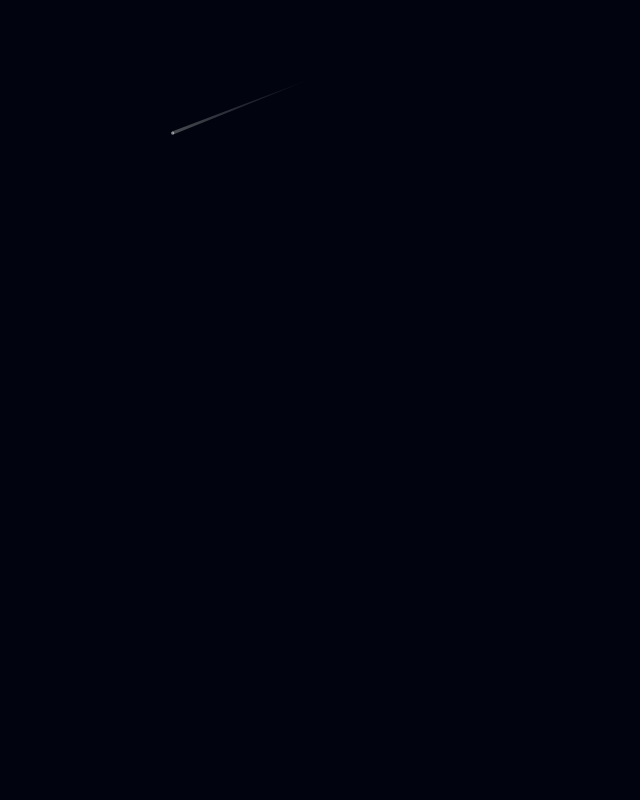
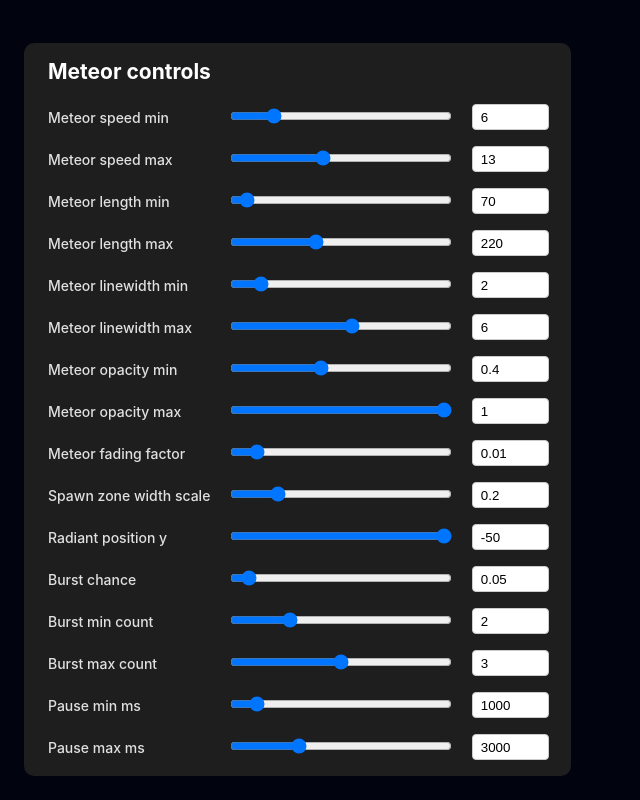
Before and after one commit to ImadSaddik/MeteorShowerEffect, a Vue app: page / in a window 1280 px wide. Shown: the whole page, without its empty margins (0-640 px from the left). Built offline with nearby package versions, Linux system fonts and the light colour scheme.

Commit message:
Added a control panel to the app to control the constants

```diff
--- /dev/null
+++ b/src/components/MeteorControlPanel.vue
@@ -0,0 +1,166 @@
+<template>
+  <div class="meteor-control-panel">
+    <h2 class="control-title">Meteor controls</h2>
+    <div v-for="(value, key) in localConfig" :key="key" class="control-row">
+      <div class="control-label">{{ formatLabel(key) }}</div>
+      <div class="control-slider">
+        <input
+          type="range"
+          :id="key + '-slider'"
+          :min="getMin(key)"
+          :max="getMax(key)"
+          :step="getStep(key)"
+          v-model.number="localConfig[key]"
+          @input="emitUpdate"
+        />
+      </div>
+      <div class="control-value">
+        <input
+          type="number"
+          :id="key + '-number'"
+          :min="getMin(key)"
+          :max="getMax(key)"
+          :step="getStep(key)"
+          v-model="localConfig[key]"
+          @input="onNumberInput(key, $event)"
+        />
+      </div>
+    </div>
+  </div>
+</template>
+
+<script>
+export default {
+  name: "MeteorControlPanel",
+  props: {
+    config: {
+      type: Object,
+      required: true,
+    },
+  },
+  data() {
+    return {
+      localConfig: { ...this.config },
+      minMax: {
+        METEOR_SPEED_MIN: [1, 30],
+        METEOR_SPEED_MAX: [1, 30],
+        METEOR_LENGTH_MIN: [50, 500],
+        METEOR_LENGTH_MAX: [50, 500],
+        METEOR_LINEWIDTH_MIN: [1, 10],
+        METEOR_LINEWIDTH_MAX: [1, 10],
+        METEOR_OPACITY_MIN: [0, 1],
+        METEOR_OPACITY_MAX: [0, 1],
+        METEOR_FADING_FACTOR: [0.001, 0.1],
+        SPAWN_ZONE_WIDTH_SCALE: [0.01, 1],
+        RADIANT_POSITION_Y: [-500, -50],
+        BURST_CHANCE: [0, 1],
+        BURST_MIN_COUNT: [1, 5],
+        BURST_MAX_COUNT: [1, 5],
+        PAUSE_MIN_MS: [100, 10000],
+        PAUSE_MAX_MS: [100, 10000],
+      },
+      step: {
+        METEOR_OPACITY_MIN: 0.01,
+        METEOR_OPACITY_MAX: 0.01,
+        METEOR_FADING_FACTOR: 0.001,
+        SPAWN_ZONE_WIDTH_SCALE: 0.01,
+        BURST_CHANCE: 0.01,
+        default: 1,
+      },
+    };
+  },
+  watch: {
+    config: {
+      handler(newVal) {
+        this.localConfig = { ...newVal };
+      },
+      deep: true,
+    },
+  },
+  methods: {
+    emitUpdate() {
+      this.$emit("update:config", { ...this.localConfig });
+    },
+    onNumberInput(key, event) {
+      const value = event.target.value;
+      if (value === "") {
+        this.localConfig[key] = this.getMin(key);
+      } else {
+        let number = Number(value);
+        const min = this.getMin(key);
+        const max = this.getMax(key);
+        if (number < min) number = min;
+        if (number > max) number = max;
+        this.localConfig[key] = number;
+      }
+      this.emitUpdate();
+    },
+    isNumber(value) {
+      return typeof value === "number";
+    },
+    getMin(key) {
+      return this.minMax[key][0];
+    },
+    getMax(key) {
+      return this.minMax[key][1];
+    },
+    getStep(key) {
+      return this.step[key] || this.step.default;
+    },
+    formatLabel(key) {
+      const words = key.toLowerCase().split("_");
+      if (!words.length) return key;
+      words[0] = words[0].charAt(0).toUpperCase() + words[0].slice(1);
+      return words.join(" ");
+    },
+  },
+};
+</script>
+
+<style scoped>
+.meteor-control-panel {
+  position: fixed;
+  bottom: 24px;
+  left: 24px;
+  background: rgba(30, 30, 30, 1);
+  color: white;
+  padding: 16px 40px 0 24px;
+  border-radius: 10px;
+  z-index: 10;
+  font-size: 14px;
+}
+
+.control-title {
+  margin-top: 0;
+  margin-bottom: 20px;
+}
+
+.control-row {
+  display: grid;
+  grid-template-columns: 1.1fr 1.5fr 0.4fr;
+  align-items: center;
+  margin-bottom: 16px;
+  gap: 20px;
+}
+
+.control-label {
+  text-transform: none;
+  font-weight: 500;
+  color: #e0e0e0;
+}
+
+.control-slider input[type="range"] {
+  width: 100%;
+  margin: 0;
+}
+
+.control-value input[type="number"] {
+  width: 100%;
+  height: 24px;
+  padding: 0 8px;
+  border: 1px solid #ccc;
+  border-radius: 4px;
+  background-color: white;
+  color: black;
+}
+</style>
--- a/src/components/MeteorShowers.vue
+++ b/src/components/MeteorShowers.vue
@@ -1,10 +1,16 @@
 <template>
-  <canvas id="meteor-canvas"></canvas>
+  <canvas id="meteor-canvas" ref="meteorCanvas"></canvas>
+  <MeteorControlPanel :config="meteorConfig" @update:config="onConfigUpdate" />
 </template>
 
 <script>
+import MeteorControlPanel from "./MeteorControlPanel.vue";
+
 export default {
   name: "MeteorShowers",
+  components: {
+    MeteorControlPanel,
+  },
   data() {
     return {
       context: null,
@@ -14,7 +20,7 @@ export default {
       radiant: null,
       animationFrameId: null,
       meteorTimeoutId: null,
-
+      meteorConfig: {
         METEOR_SPEED_MIN: 6,
         METEOR_SPEED_MAX: 13,
         METEOR_LENGTH_MIN: 70,
@@ -23,7 +29,6 @@ export default {
         METEOR_LINEWIDTH_MAX: 6,
         METEOR_OPACITY_MIN: 0.4,
         METEOR_OPACITY_MAX: 1.0,
-
         METEOR_FADING_FACTOR: 0.01,
         SPAWN_ZONE_WIDTH_SCALE: 0.2,
         RADIANT_POSITION_Y: -50,
@@ -33,11 +38,12 @@ export default {
         BURST_MAX_COUNT: 3,
         PAUSE_MIN_MS: 1000,
         PAUSE_MAX_MS: 3000,
+      },
     };
   },
   methods: {
     spawnMeteor() {
-      const spawnZoneWidth = this.width * this.SPAWN_ZONE_WIDTH_SCALE;
+      const spawnZoneWidth = this.width * this.meteorConfig.SPAWN_ZONE_WIDTH_SCALE;
       const spawnZoneOffset = (this.width - spawnZoneWidth) / 2;
 
       const startX = Math.random() * spawnZoneWidth + spawnZoneOffset;
@@ -46,11 +52,18 @@ export default {
       // Calculate the angle from the radiant to the meteor's starting position
       const trajectoryAngle = Math.atan2(startY - this.radiant.positionY, startX - this.radiant.positionX);
 
-      const speed = Math.random() * (this.METEOR_SPEED_MAX - this.METEOR_SPEED_MIN) + this.METEOR_SPEED_MIN;
-      const length = Math.random() * (this.METEOR_LENGTH_MAX - this.METEOR_LENGTH_MIN) + this.METEOR_LENGTH_MIN;
+      const speed =
+        Math.random() * (this.meteorConfig.METEOR_SPEED_MAX - this.meteorConfig.METEOR_SPEED_MIN) +
+        this.meteorConfig.METEOR_SPEED_MIN;
+      const length =
+        Math.random() * (this.meteorConfig.METEOR_LENGTH_MAX - this.meteorConfig.METEOR_LENGTH_MIN) +
+        this.meteorConfig.METEOR_LENGTH_MIN;
       const lineWidth =
-        Math.random() * (this.METEOR_LINEWIDTH_MAX - this.METEOR_LINEWIDTH_MIN) + this.METEOR_LINEWIDTH_MIN;
-      const opacity = Math.random() * (this.METEOR_OPACITY_MAX - this.METEOR_OPACITY_MIN) + this.METEOR_OPACITY_MIN;
+        Math.random() * (this.meteorConfig.METEOR_LINEWIDTH_MAX - this.meteorConfig.METEOR_LINEWIDTH_MIN) +
+        this.meteorConfig.METEOR_LINEWIDTH_MIN;
+      const opacity =
+        Math.random() * (this.meteorConfig.METEOR_OPACITY_MAX - this.meteorConfig.METEOR_OPACITY_MIN) +
+        this.meteorConfig.METEOR_OPACITY_MIN;
 
       this.meteors.push({
         positionX: startX,
@@ -111,7 +124,7 @@ export default {
         // Update meteor position and opacity for the next frame
         meteor.positionX += meteor.stepSizeX;
         meteor.positionY += meteor.stepSizeY;
-        meteor.opacity -= this.METEOR_FADING_FACTOR;
+        meteor.opacity -= this.meteorConfig.METEOR_FADING_FACTOR;
 
         const isFadedOut = meteor.opacity <= 0;
         const isOffScreen =
@@ -127,13 +140,12 @@ export default {
       this.width = window.innerWidth;
       this.height = window.innerHeight;
       this.radiant.positionX = this.width / 2;
-
-      const canvas = this.$el;
+      const canvas = this.$refs.meteorCanvas;
       canvas.width = this.width;
       canvas.height = this.height;
     },
     setupCanvas() {
-      const canvas = this.$el;
+      const canvas = this.$refs.meteorCanvas;
       this.context = canvas.getContext("2d");
       canvas.width = this.width;
       canvas.height = this.height;
@@ -141,9 +153,10 @@ export default {
     scheduleNextMeteor() {
       this.meteorTimeoutId = setTimeout(
         () => {
-          if (Math.random() < this.BURST_CHANCE) {
+          if (Math.random() < this.meteorConfig.BURST_CHANCE) {
             const burstCount =
-              Math.floor(Math.random() * (this.BURST_MAX_COUNT - this.BURST_MIN_COUNT + 1)) + this.BURST_MIN_COUNT;
+              Math.floor(Math.random() * (this.meteorConfig.BURST_MAX_COUNT - this.meteorConfig.BURST_MIN_COUNT + 1)) +
+              this.meteorConfig.BURST_MIN_COUNT;
             for (let i = 0; i < burstCount; i++) {
               this.spawnMeteor();
             }
@@ -153,12 +166,18 @@ export default {
 
           this.scheduleNextMeteor();
         },
-        Math.random() < 0.5 ? this.PAUSE_MIN_MS : this.PAUSE_MAX_MS
+        Math.random() < 0.5 ? this.meteorConfig.PAUSE_MIN_MS : this.meteorConfig.PAUSE_MAX_MS
       );
+    },
+    onConfigUpdate(newConfig) {
+      this.meteorConfig = { ...newConfig };
+      if (this.radiant && this.radiant.positionY !== this.meteorConfig.RADIANT_POSITION_Y) {
+        this.radiant.positionY = this.meteorConfig.RADIANT_POSITION_Y;
+      }
     },
   },
   mounted() {
-    this.radiant = { positionX: this.width / 2, positionY: this.RADIANT_POSITION_Y };
+    this.radiant = { positionX: this.width / 2, positionY: this.meteorConfig.RADIANT_POSITION_Y };
     this.setupCanvas();
     this.drawMeteors();
     this.scheduleNextMeteor();
```
Lines whose indentation alone changed are shown as unchanged.
